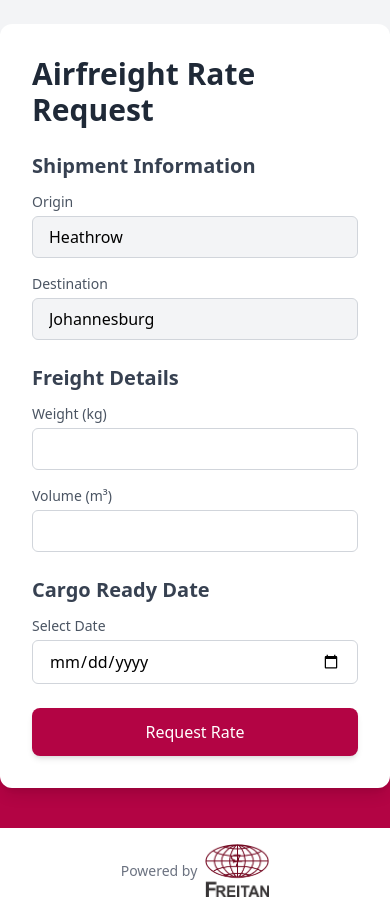
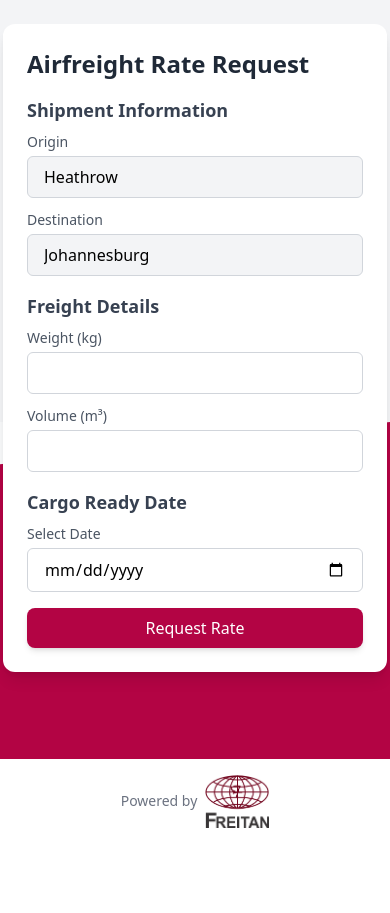
Before and after one commit to jeanwick/airfreightUKSA-uvx3vm, a React (Vite) app: page / in a window 390 px wide. After the commit the page ends 844 px from the top, so only its background shows below. Built offline with nearby package versions, Linux system fonts and the light colour scheme.

Commit message:
fixing resp and fate picker

```diff
--- a/src/App.tsx
+++ b/src/App.tsx
@@ -82,7 +82,7 @@ const App: React.FC = () => {
   };
 
   return (
-    <div className="relative min-h-screen flex flex-col items-center justify-center bg-gray-50">
+    <div className="flex flex-col min-h-screen justify-between items-center bg-gray-50">
       {/* Confetti */}
       {confettiVisible && <Confetti width={width} height={height} />}
 
@@ -93,18 +93,18 @@ const App: React.FC = () => {
       </div>
 
       {/* Form Section */}
-      <div className="relative z-10 bg-white p-8 md:p-10 rounded-xl shadow-lg w-full max-w-md mt-6">
-        <h1 className="text-3xl font-bold mb-6 text-gray-800">Airfreight Rate Request</h1>
+      <div className="relative z-10 bg-white p-6 sm:p-8 md:p-10 rounded-xl shadow-lg w-full max-w-sm sm:max-w-md mx-auto mt-6 mb-8"> {/* Added mb-8 for padding */}
+        <h1 className="text-2xl sm:text-3xl font-bold mb-4 sm:mb-6 text-gray-800">Airfreight Rate Request</h1>
 
         {/* Error message if form validation fails */}
         {formError && <p className="text-red-500 mb-4">{formError}</p>}
 
         {/* Shipment Information */}
-        <div className="mb-6">
-          <h2 className="text-xl font-semibold text-gray-700 mb-3">Shipment Information</h2>
+        <div className="mb-4 sm:mb-6">
+          <h2 className="text-lg sm:text-xl font-semibold text-gray-700 mb-2 sm:mb-3">Shipment Information</h2>
 
           {/* Origin Field (Read-only) */}
-          <div className="mb-4">
+          <div className="mb-3">
             <label className="block text-sm font-medium text-gray-600 mb-1">Origin</label>
             <input
               type="text"
@@ -115,7 +115,7 @@ const App: React.FC = () => {
           </div>
 
           {/* Destination Field (Read-only) */}
-          <div className="mb-4">
+          <div className="mb-3">
             <label className="block text-sm font-medium text-gray-600 mb-1">Destination</label>
             <input
               type="text"
@@ -127,11 +127,11 @@ const App: React.FC = () => {
         </div>
 
         {/* Freight Details */}
-        <div className="mb-6">
-          <h2 className="text-xl font-semibold text-gray-700 mb-3">Freight Details</h2>
+        <div className="mb-4 sm:mb-6">
+          <h2 className="text-lg sm:text-xl font-semibold text-gray-700 mb-2 sm:mb-3">Freight Details</h2>
 
           {/* Weight Input */}
-          <div className="mb-4">
+          <div className="mb-3">
             <label className="block text-sm font-medium text-gray-600 mb-1">Weight (kg)</label>
             <input
               type="number"
@@ -143,7 +143,7 @@ const App: React.FC = () => {
           </div>
 
           {/* Volume Input */}
-          <div className="mb-4">
+          <div className="mb-3">
             <label className="block text-sm font-medium text-gray-600 mb-1">Volume (m³)</label>
             <input
               type="number"
@@ -156,8 +156,8 @@ const App: React.FC = () => {
         </div>
 
         {/* Cargo Ready Date */}
-        <div className="mb-6">
-          <h2 className="text-xl font-semibold text-gray-700 mb-3">Cargo Ready Date</h2>
+        <div className="mb-4 sm:mb-6">
+          <h2 className="text-lg sm:text-xl font-semibold text-gray-700 mb-2 sm:mb-3">Cargo Ready Date</h2>
           <label className="block text-sm font-medium text-gray-600 mb-1">Select Date</label>
           <input
             type="date"
@@ -172,7 +172,7 @@ const App: React.FC = () => {
         <button
           type="submit"
           onClick={handleRequestRate}
-          className={`bg-plum hover:bg-plum-dark text-white py-3 px-5 rounded-lg w-full transition-all duration-300 ease-in-out shadow-md ${
+          className={`bg-plum hover:bg-plum-dark text-white py-2 px-5 sm:py-3 rounded-lg w-full transition-all duration-300 ease-in-out shadow-md ${
             loading ? 'opacity-50 cursor-not-allowed' : ''
           }`}
         >
@@ -207,7 +207,7 @@ const App: React.FC = () => {
       </div>
 
       {/* Footer Section */}
-      <footer className="relative w-full bg-white py-4 mt-10 z-20"> {/* Set z-index to ensure it's on top */}
+      <footer className="relative w-full bg-white py-4 z-20"> {/* Set z-index to ensure it's on top */}
         <div className="max-w-md mx-auto flex items-center justify-center">
           <span className="text-sm text-gray-500 mr-2">Powered by</span>
           <img src={Logo} alt="Freitan Logo" className="w-16 h-auto" />
```
